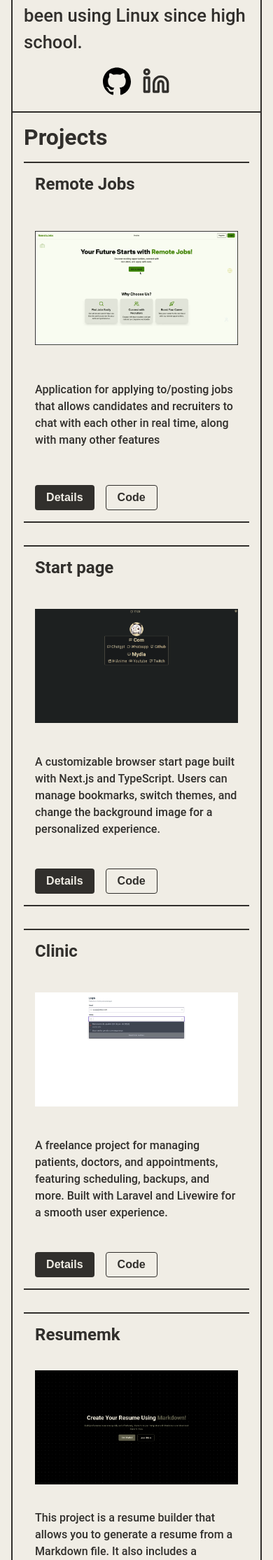
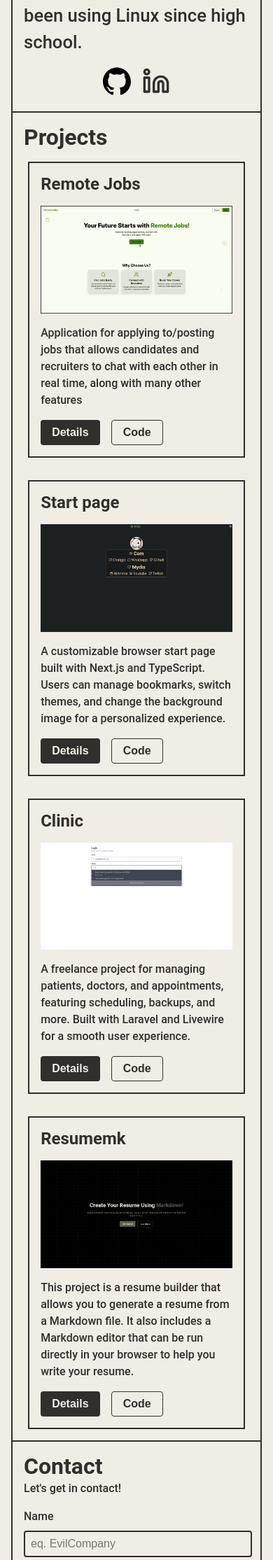
Before and after one commit to diegorezm/portfolio, a PHP site: page / in a window 390 px wide. Shown: the part 1901-4130 px from the top of the page at 70% size. Run offline with PHP 8.4, Linux system fonts and the light colour scheme.

Commit message:
better styles for mobile

```diff
--- a/styles/styles.css
+++ b/styles/styles.css
@@ -385,7 +385,9 @@ p {
   }
 
   .project_item_card {
-    width: 90%;
+    width: 85%;
+    height: 100%;
+    gap: var(--spacing-md);
   }
 
   .carousel-container {
```
